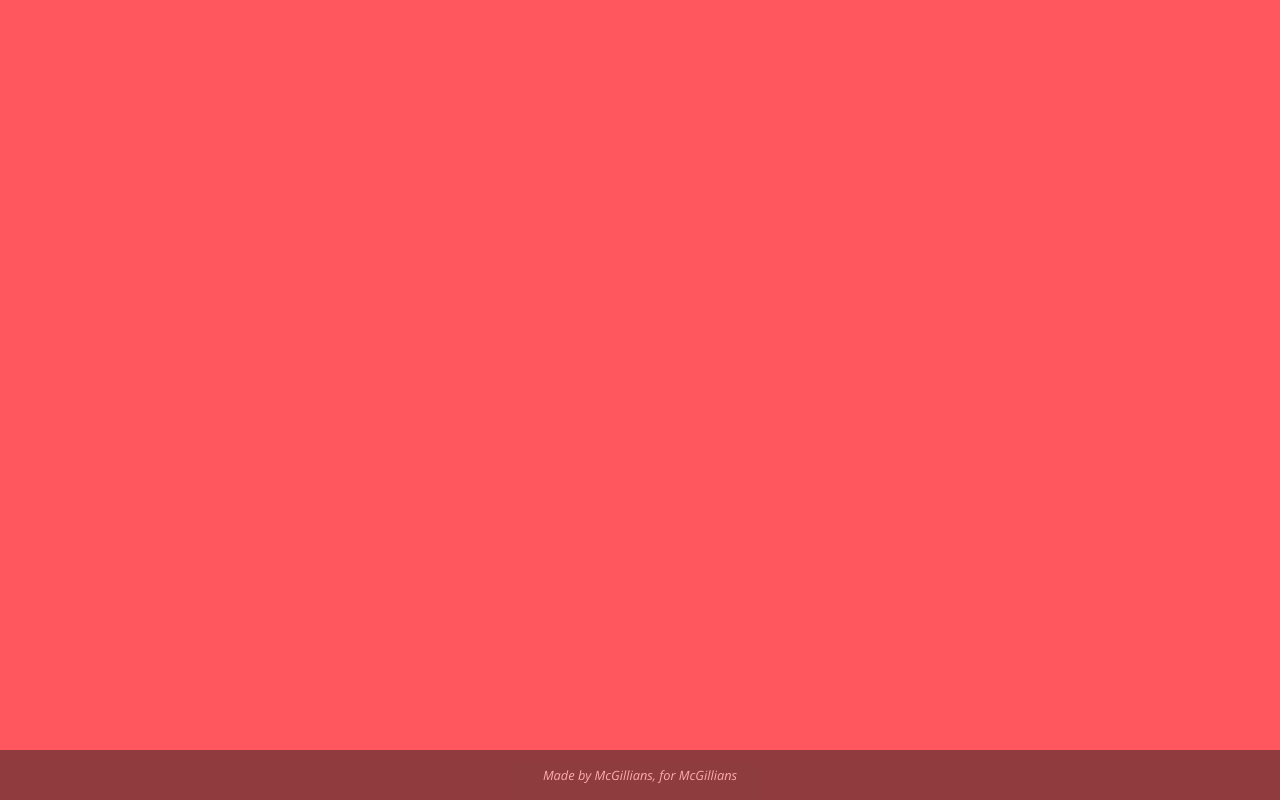
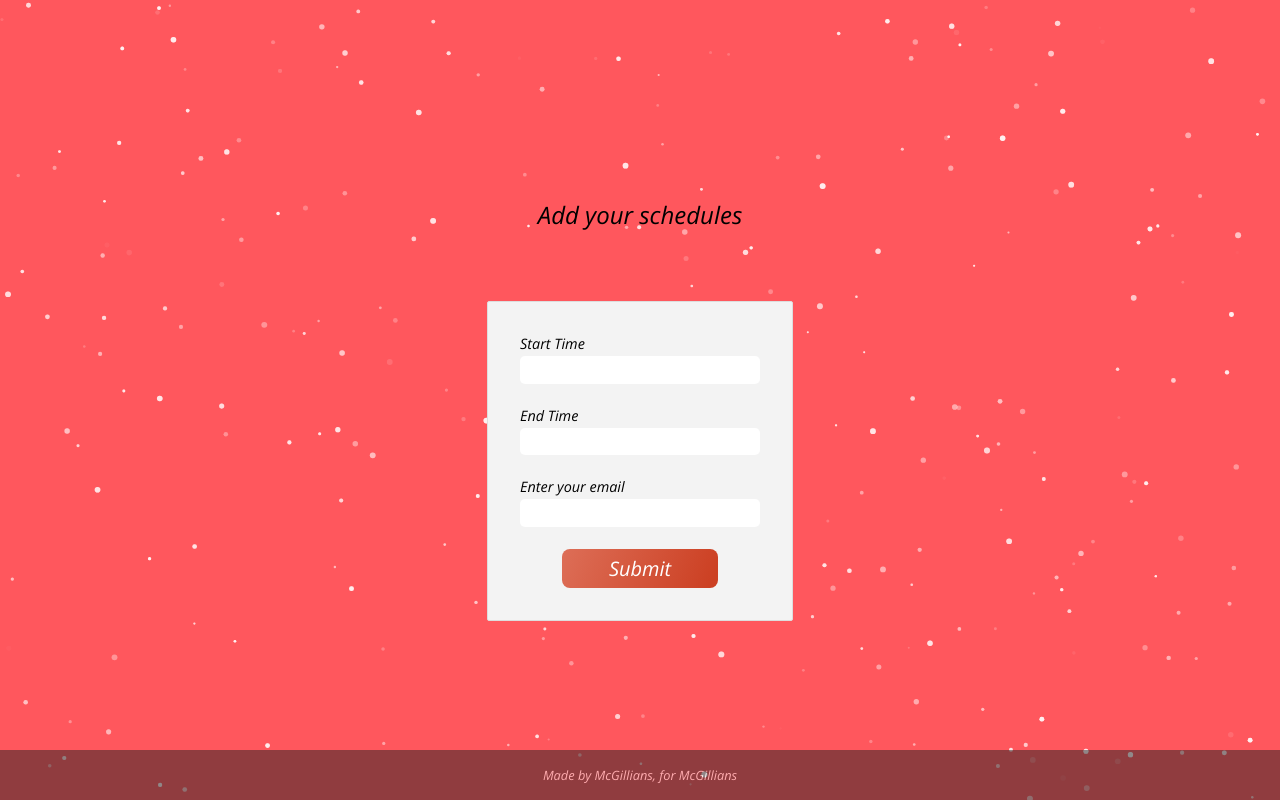
Before and after one commit to YazdanZ/McGill-ECSE428-Project, a React (Create React App) app in the folder frontend/: page /add-user-schedule in a window 1280 px wide. Built offline with nearby package versions, Linux system fonts and the light colour scheme.

Commit message:
Do add schedule for User

```diff
--- a/frontend/src/App.js
+++ b/frontend/src/App.js
@@ -12,6 +12,7 @@ import AvailableDrivers from './components/pages/AvailableDrivers'
 import ViewTripsAsDriver from './components/pages/ViewTripsAsDriver'
 import ViewTripsAsDriverMap from './components/pages/ViewTripsAsDriverMap'
 import PassengerBill from './components/pages/PassengerBill'
+import AddUserSchedule from './components/pages/AddUserSchedule'
 
 import './App.css'
 
@@ -33,6 +34,7 @@ export default function App() {
           <Route path='/view-trips-as-driver' element={<ViewTripsAsDriver />} />
           <Route path='/view-trips-as-driver-map' element={<ViewTripsAsDriverMap />} />
           <Route path='/passenger-bill' element={<PassengerBill />} />
+          <Route path='/add-user-schedule' element={<AddUserSchedule />} />
         </Routes>
         <Footer />
       </div>
--- /dev/null
+++ b/frontend/src/components/pages/AddUserSchedule.jsx
@@ -0,0 +1,75 @@
+import React, { useEffect, useState } from 'react'
+import { Link } from 'react-router-dom'
+import ParticlesComponent from '../Particles'
+import ButtonCustom from '../button/Button'
+import { ToastContainer } from 'react-toastify';
+import 'react-toastify/dist/ReactToastify.css';
+import { notifyError, notifySuccess } from './Signup';
+
+import '../../App.css'
+
+var start_time = null;
+var end_time = null;
+var email = null;
+
+export default function AddUserSchedule(){
+
+start_time = React.useRef();
+end_time = React.useRef();
+email = React.useRef();
+ return(
+    <div className='App-header'>
+        <ParticlesComponent/>
+        <div className="centered">
+            <br></br>
+            <br></br>
+            <h2>Add your schedules</h2>
+            <br></br>
+            <br></br>
+            <form className='form' onSubmit={post}>
+                <p>
+                    <label>Start Time</label><br/>
+                    <input ref={start_time} type="text" id="start_time" name="start_time" required/><br/>
+                    <br></br>
+                </p>
+                <p>
+                    <label>End Time</label><br/>
+                    <input ref={end_time} type="text" id="end_time" name="end_time" required/><br/>
+                    <br></br>
+                </p>
+                <p>
+                    <label>Enter your email</label><br/>
+                    <input ref={email} type="email" id="email" name="email" required/><br/>
+                    <br></br>
+                </p>
+                <p>
+                 <ButtonCustom type="submit" style={{ height: "39px", width: "156px", fontSize: "20px" }} title="Submit" id="   "></ButtonCustom>
+                </p>
+                <ToastContainer />
+            </form>
+        </div>
+    </div>
+  )
+
+}
+async function post(event) {
+    event.preventDefault();
+    let response = await fetch('http://localhost:5000/addUserSchedule', {
+        method: 'POST',
+        headers: {
+            'Accept': 'application/json',
+            'Content-Type': 'application/json'
+        },
+        body: JSON.stringify({ "email": email.current.value, "sched_start": start_time.current.value, "sched_end": end_time.current.value})
+    })
+    let result = await response.json();
+    if (response.ok) {
+        // Store the email in local storage
+        alert(result.message);
+        notifySuccess(result.message);
+
+    } else {
+        alert(result.message);
+        notifyError(result.message);
+    }
+}
```
Also changed, not shown: 1 other file (tests, documents, lock files or other folders).
